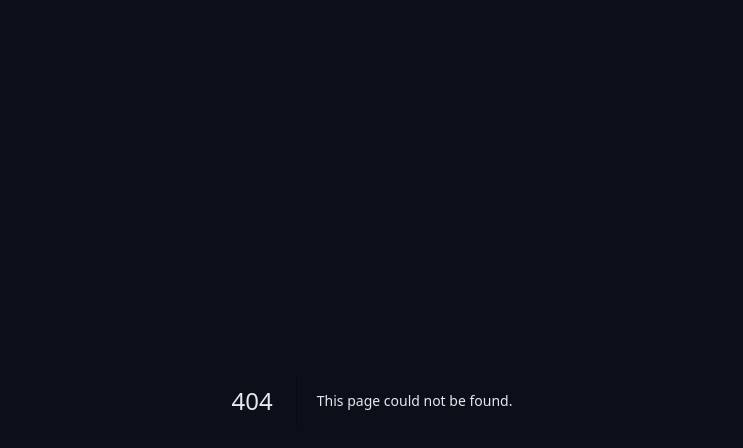
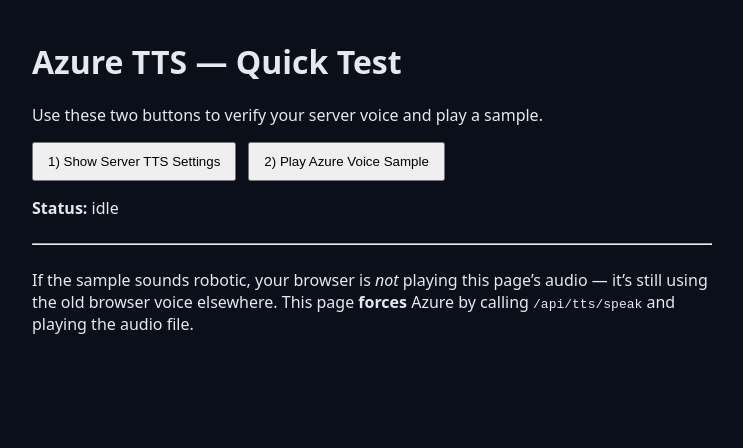
Before and after one commit to pharrisenterprises/Voice-Icon-Retell-Chatbot, a Next.js app: page /tts-test in a window 1280 px wide. Before the commit this address had no page. Shown: the top 448 px of the page, without its empty margins (268-1011 px from the left). Built offline with nearby package versions, Linux system fonts and the light colour scheme.

Commit message:
Create page.jsx

```diff
--- /dev/null
+++ b/app/tts-test/page.jsx
@@ -0,0 +1,93 @@
+// app/tts-test/page.jsx
+"use client";
+
+import { useState } from "react";
+
+export default function TTSTestPage() {
+  const [status, setStatus] = useState("idle");
+  const [debug, setDebug] = useState(null);
+  const [error, setError] = useState("");
+
+  async function fetchDebug() {
+    try {
+      const r = await fetch("/api/tts/debug", { cache: "no-store" });
+      const j = await r.json();
+      setDebug(j);
+    } catch (e) {
+      setDebug({ ok: false, error: String(e?.message || e) });
+    }
+  }
+
+  async function playAzure() {
+    setError("");
+    setStatus("fetching");
+    try {
+      const res = await fetch("/api/tts/speak", {
+        method: "POST",
+        headers: { "Content-Type": "application/json" },
+        body: JSON.stringify({
+          text:
+            "Hello! This is the Azure Neural voice test. If I sound smooth and natural, Azure is working.",
+        }),
+      });
+
+      if (!res.ok) {
+        const t = await res.text();
+        throw new Error(`Azure TTS failed ${res.status}: ${t}`);
+      }
+
+      const blob = await res.blob();
+      const url = URL.createObjectURL(blob);
+      const audio = new Audio(url);
+      setStatus("playing");
+      audio.onended = () => setStatus("idle");
+      await audio.play();
+    } catch (e) {
+      setStatus("idle");
+      setError(String(e?.message || e));
+    }
+  }
+
+  return (
+    <div style={{ maxWidth: 680, margin: "40px auto", fontFamily: "system-ui" }}>
+      <h1>Azure TTS — Quick Test</h1>
+      <p>Use these two buttons to verify your server voice and play a sample.</p>
+
+      <div style={{ display: "flex", gap: 12, margin: "16px 0" }}>
+        <button onClick={fetchDebug} style={{ padding: "10px 14px" }}>
+          1) Show Server TTS Settings
+        </button>
+        <button onClick={playAzure} style={{ padding: "10px 14px" }}>
+          2) Play Azure Voice Sample
+        </button>
+      </div>
+
+      <p><b>Status:</b> {status}</p>
+      {error && (
+        <p style={{ color: "red", whiteSpace: "pre-wrap" }}>
+          <b>Error:</b> {error}
+        </p>
+      )}
+
+      {debug && (
+        <pre
+          style={{
+            background: "#111",
+            color: "#0f0",
+            padding: 12,
+            borderRadius: 8,
+            overflowX: "auto",
+          }}
+        >
+{JSON.stringify(debug, null, 2)}
+        </pre>
+      )}
+
+      <hr style={{ margin: "24px 0" }} />
+      <p>
+        If the sample sounds robotic, your browser is <i>not</i> playing this page’s audio — it’s still using the old browser voice elsewhere.
+        This page <b>forces</b> Azure by calling <code>/api/tts/speak</code> and playing the audio file.
+      </p>
+    </div>
+  );
+}
```
